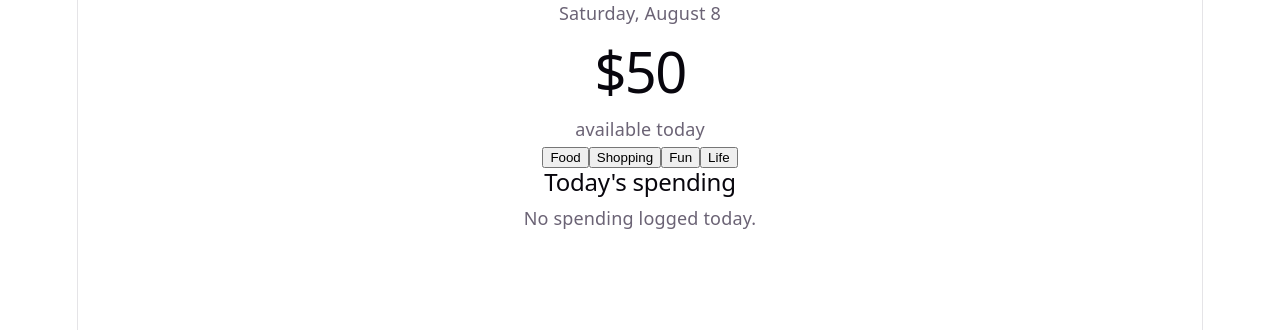
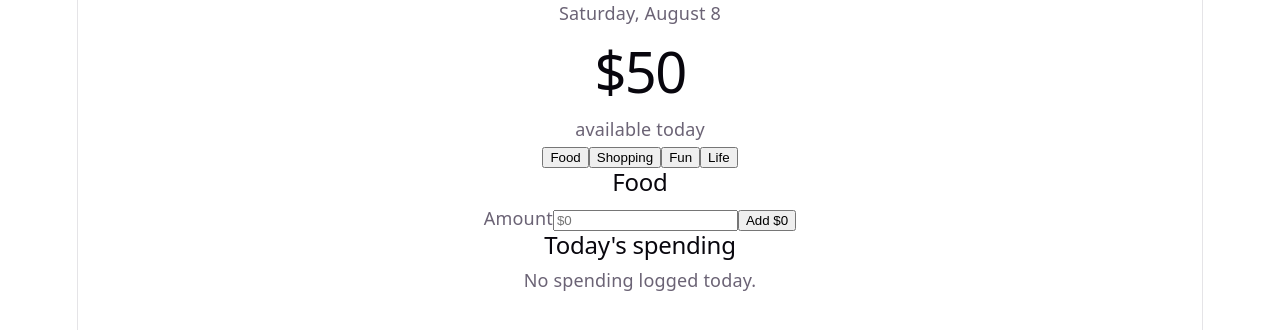
Before and after one commit to sharonmc-cloud/budgeting-app, a React (Vite) app: page / in a window 1280 px wide. Both pictures are taken after a click on the button "Food". Shown: the top 330 px of the page. Built offline with nearby package versions, Linux system fonts and the light colour scheme.

Commit message:
Build basic expense logging interaction

```diff
--- a/src/App.tsx
+++ b/src/App.tsx
@@ -1,22 +1,100 @@
+import { useState } from 'react'
+import CategoryButton from './components/CategoryButton'
 function App() {
+  const [selectedCategory, setSelectedCategory] = useState<string | null>(null)
+  const [amount, setAmount] = useState('')
+  const [transactions, setTransactions] = useState<
+  { category: string; amount: number }[]
+>([])
+function addExpense() {
+  if (!selectedCategory || !amount) return
+
+  setTransactions([
+    ...transactions,
+    {
+      category: selectedCategory,
+      amount: Number(amount),
+    },
+
+
+  ])
+
+  setAmount('')
+  setSelectedCategory(null)
+}
+
+const totalSpent = transactions.reduce(
+  (total, transaction) => total + transaction.amount,
+  0
+)
+
+const availableToday = 50 - totalSpent
+
   return (
     <main>
       <p>Saturday, August 8</p>
 
-      <h1>$50</h1>
+      <h1>${availableToday}</h1>
       <p>available today</p>
 
       <div>
-        <button>Food</button>
-        <button>Shopping</button>
-        <button>Fun</button>
-        <button>Life</button>
+       <CategoryButton
+        label="Food"
+        onClick={() => setSelectedCategory('Food')}
+      />
+
+      <CategoryButton
+        label="Shopping"
+       onClick={() => setSelectedCategory('Shopping')}
+      />
+
+      <CategoryButton
+        label="Fun"
+        onClick={() => setSelectedCategory('Fun')}
+      />
+
+      <CategoryButton
+        label="Life"
+        onClick={() => setSelectedCategory('Life')}
+      />
       </div>
 
+      {selectedCategory && (
+      <div>
+      <h2>{selectedCategory}</h2>
+
+      <label>
+      Amount
+      <input
+        type="number"
+        placeholder="$0"
+        value={amount}
+        onChange={(event) => setAmount(event.target.value)}
+/>
+      </label>
+
+      <button onClick={addExpense}>
+        Add ${amount || '0'}
+      </button>
+  </div>
+)}
+
       <h2>Today's spending</h2>
-      <p>No spending logged today.</p>
+      {transactions.length === 0 ? (
+  <p>No spending logged today.</p>
+) : (
+  <div>
+    {transactions.map((transaction, index) => (
+      <p key={index}>
+        {transaction.category} — ${transaction.amount}
+      </p>
+    ))}
+  </div>
+)}
+
     </main>
   )
+
 }
 
 export default App
--- /dev/null
+++ b/src/components/CategoryButton.tsx
@@ -0,0 +1,10 @@
+type CategoryButtonProps = {
+  label: string
+  onClick: () => void
+}
+
+function CategoryButton({ label, onClick }: CategoryButtonProps) {
+  return <button onClick={onClick}>{label}</button>
+}
+
+export default CategoryButton
```
